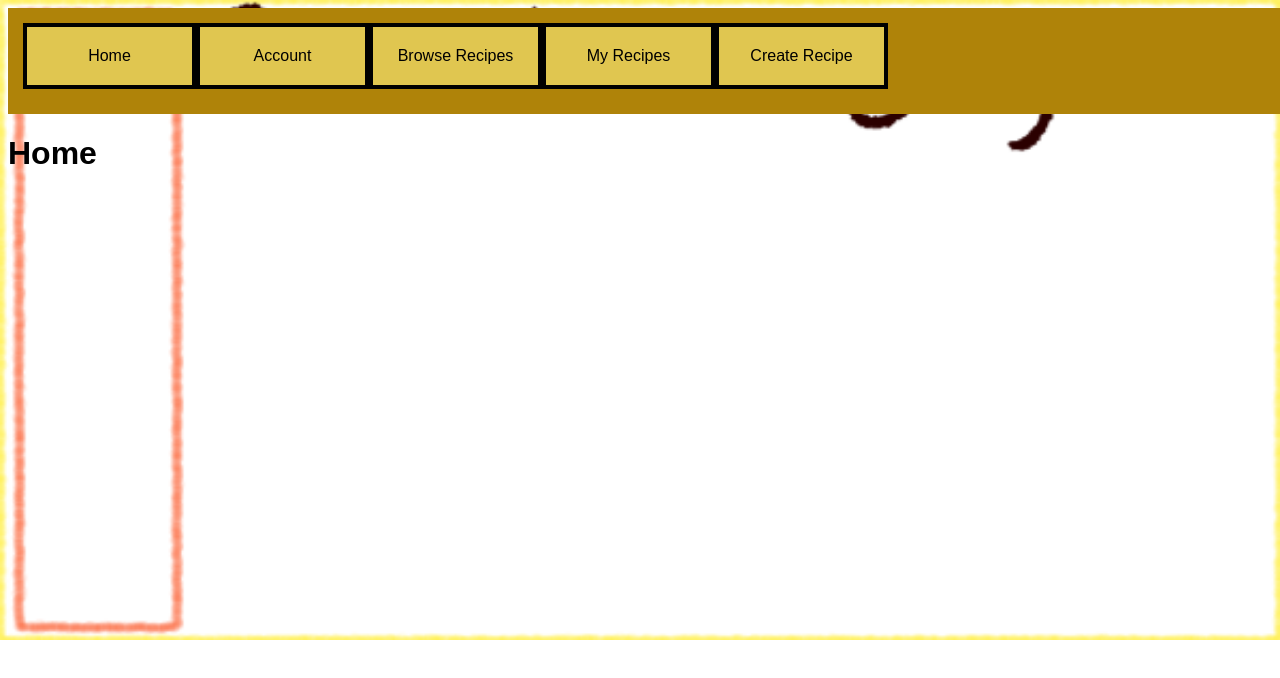
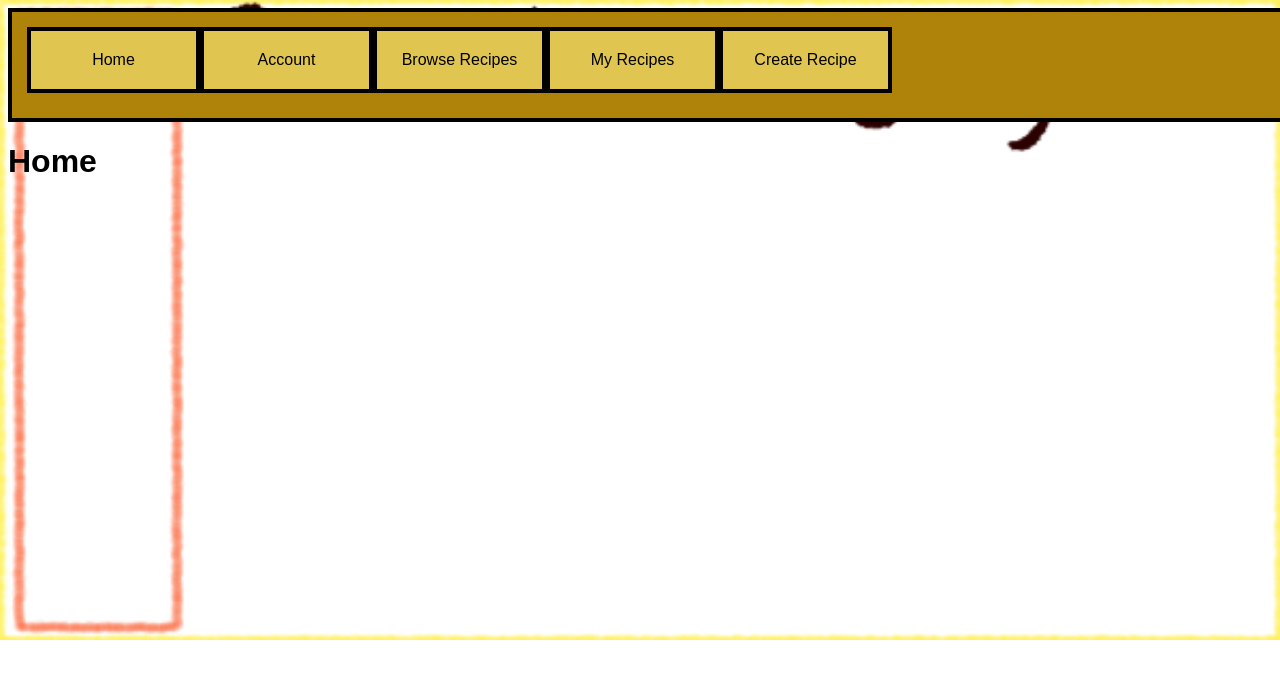
Before and after one commit to Wes-Bl/ProjectNameHere, a website: page index.html in a window 1280 px wide. Shown: the top 678 px of the page. Drawn offline with Linux system fonts and the light colour scheme.

Commit message:
Update stylesheet.css

```diff
--- a/stylesheet.css
+++ b/stylesheet.css
@@ -52,6 +52,7 @@ button {
     justify-content: flex-start;
     align-items: center;
     background: rgb(175 131 9);
+    border: 4px solid #000000;
     width: 100%;
     height: 100%;
     margin: 10px, 0;
```
